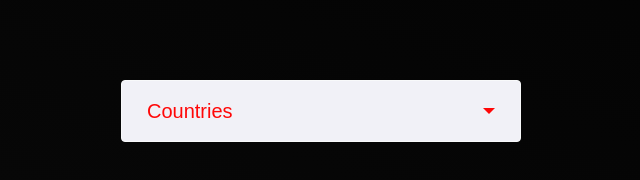
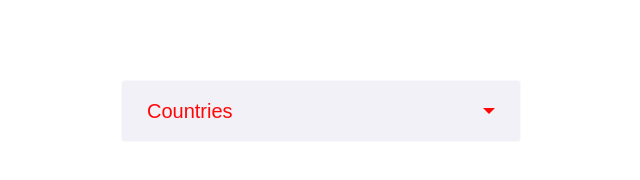
Before and after one commit to lsja/Search-bar, a plain HTML site: page index.html in a window 1280 px wide. Shown: the whole page, without its empty margins (319-959 px from the left). Drawn offline with nearby package versions, Linux system fonts and the light colour scheme.

Commit message:
Update style.css

```diff
--- a/css/style.css
+++ b/css/style.css
@@ -5,7 +5,7 @@ body{
     font-family: arial;
     font-size: 16px;
     margin: 0;
-    background: linear-gradient(to right top, #0a0a0a, #030303);
+    background: linear-gradient(to right top, #ffffff, #ffffff);
     min-height: 50vh;
 }
 
```
